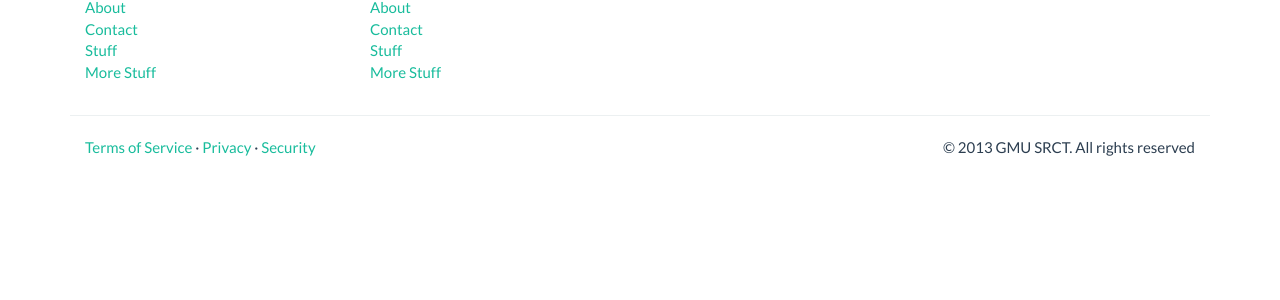
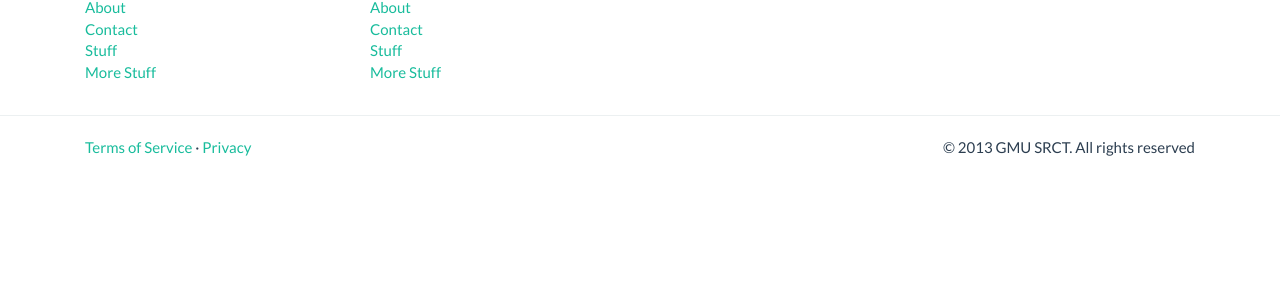
Before and after one commit to srct/bookshare, a Django app: page /contact/ in a window 1280 px wide. Shown: the part 383-683 px from the top of the page. Run offline with Django 3.2, Linux system fonts and the light colour scheme.

Commit message:
Removed reference to security page.

```diff
--- a/bookshare/settings/urls.py
+++ b/bookshare/settings/urls.py
@@ -27,8 +27,8 @@ urlpatterns = patterns('website.views',
     url(r'^contact/?$', 'contact', name = 'contact'),
     # privacy policy
     url(r'^privacy/?$', 'privacy', name = 'privacy'),
-    # security policy
-    url(r'^security/?$', 'security', name = 'security'),
+#    # security policy
+#    url(r'^security/?$', 'security', name = 'security'),
 
     #### LISTING MANAGEMENT PAGES ####
     # create new listing
--- a/bookshare/templates/layouts/footer.html
+++ b/bookshare/templates/layouts/footer.html
@@ -1,5 +1,5 @@
-<hr>
 <div class="footer">
+  <hr>
   <div class="container">
     <div class="row">
       <div class="col-lg-12">
@@ -24,16 +24,14 @@
       </div>
     </div>
   </div>
+  <hr>
   <div class="container">
-    <hr>
     <div class="row">
       <div class="col-lg-12">
         <div class="col-md-8">
           <a href="http://srct.gmu.edu/usage-policy">Terms of Service</a>
           &middot;
           <a href="{% url 'privacy' %}">Privacy</a>
-          &middot;
-          <a href="{% url 'security' %}">Security</a>
         </div>
         <div class="col-md-4">
           <p class="muted pull-right">&copy; 2013 GMU SRCT. All rights reserved</p>
--- a/bookshare/website/views.py
+++ b/bookshare/website/views.py
@@ -97,8 +97,8 @@ def privacy(request):
     },
     )
 
-def security(request):
-    # merely forms
-    return render_to_response('security.html', {
-    },
-    )
+#def security(request):
+#    # merely forms
+#    return render_to_response('security.html', {
+#    },
+#    )
```
